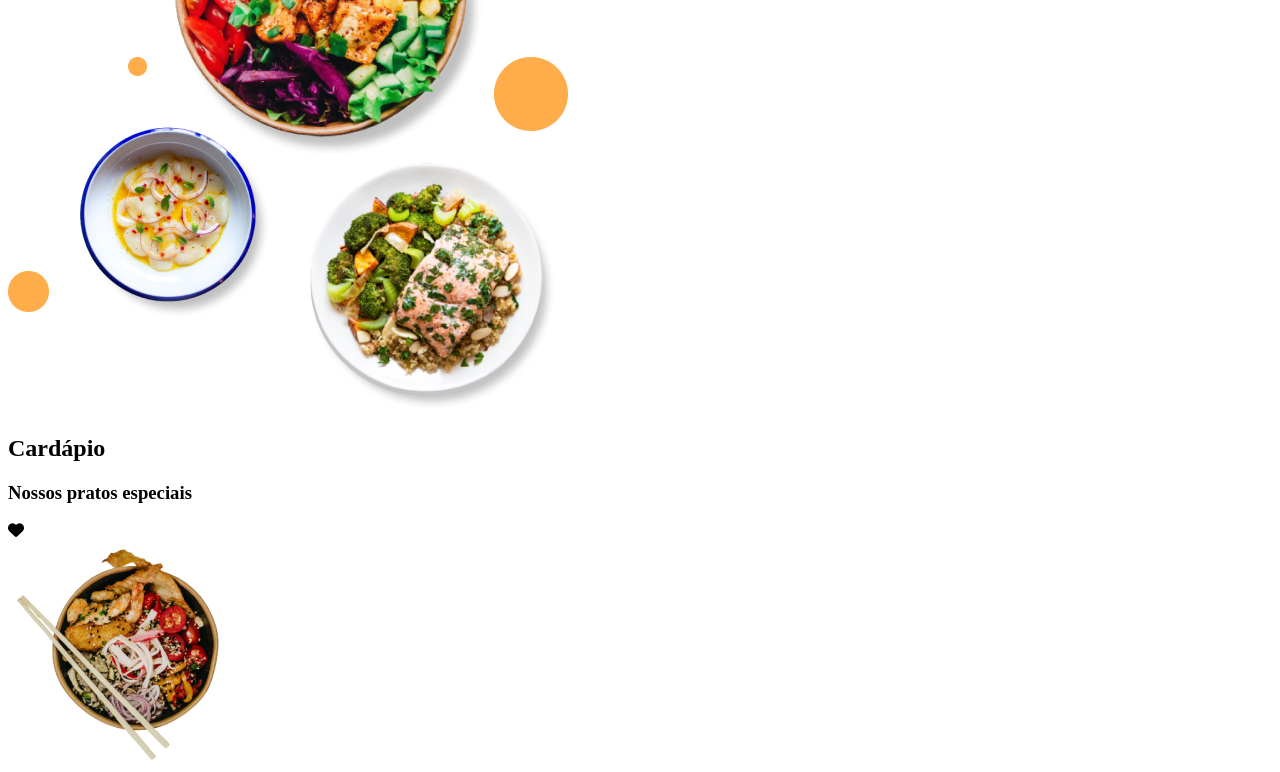
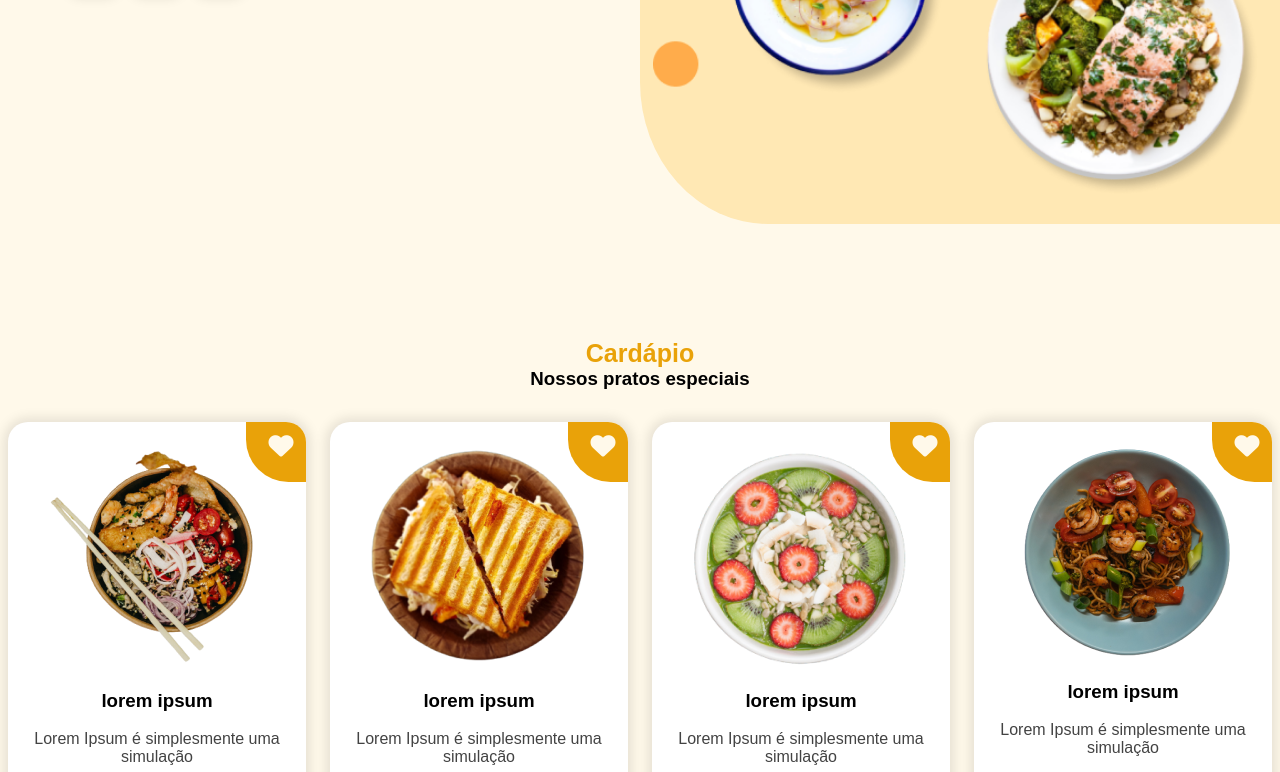
Before and after one commit to Rodolfo-desenvolve/landing_page, a plain HTML site: page index.html in a window 1280 px wide. Shown: the part 560-1332 px from the top of the page. Drawn offline with nearby package versions, Linux system fonts and the light colour scheme; the site is published under a folder, as on GitHub Pages, so addresses that start at the root find nothing.

Commit message:
Update index.html

```diff
--- a/index.html
+++ b/index.html
@@ -4,12 +4,12 @@
     <meta charset="UTF-8">
     <meta name="viewport" content="width=device-width, initial-scale=1.0">
     <link rel="stylesheet" href="https://cdnjs.cloudflare.com/ajax/libs/font-awesome/6.5.2/css/all.min.css" integrity="sha512-SnH5WK+bZxgPHs44uWIX+LLJAJ9/2PkPKZ5QiAj6Ta86w+fsb2TkcmfRyVX3pBnMFcV7oQPJkl9QevSCWr3W6A==" crossorigin="anonymous" referrerpolicy="no-referrer" />
-    <link rel="stylesheet" href="/src/style/style.css">
-    <link rel="stylesheet" href="/src/style/header.css">
-    <link rel="stylesheet" href="/src/style/home.css">
-    <link rel="stylesheet" href="/src/style/menu.css">
-    <link rel="stylesheet" href="/src/style/testimonials.css">
-    <link rel="stylesheet" href="/src/style/footer.css">
+    <link rel="stylesheet" href="src/style/style.css">
+    <link rel="stylesheet" href="src/style/header.css">
+    <link rel="stylesheet" href="src/style/home.css">
+    <link rel="stylesheet" href="src/style/menu.css">
+    <link rel="stylesheet" href="src/style/testimonials.css">
+    <link rel="stylesheet" href="src/style/footer.css">
     <script src="https://cdnjs.cloudflare.com/ajax/libs/jquery/3.7.1/jquery.min.js" integrity="sha512-v2CJ7UaYy4JwqLDIrZUI/4hqeoQieOmAZNXBeQyjo21dadnwR+8ZaIJVT8EE2iyI61OV8e6M8PP2/4hpQINQ/g==" crossorigin="anonymous" referrerpolicy="no-referrer"></script>
     <script src="https://unpkg.com/scrollreveal"></script>
     <title>Lendig Page</title>
```
